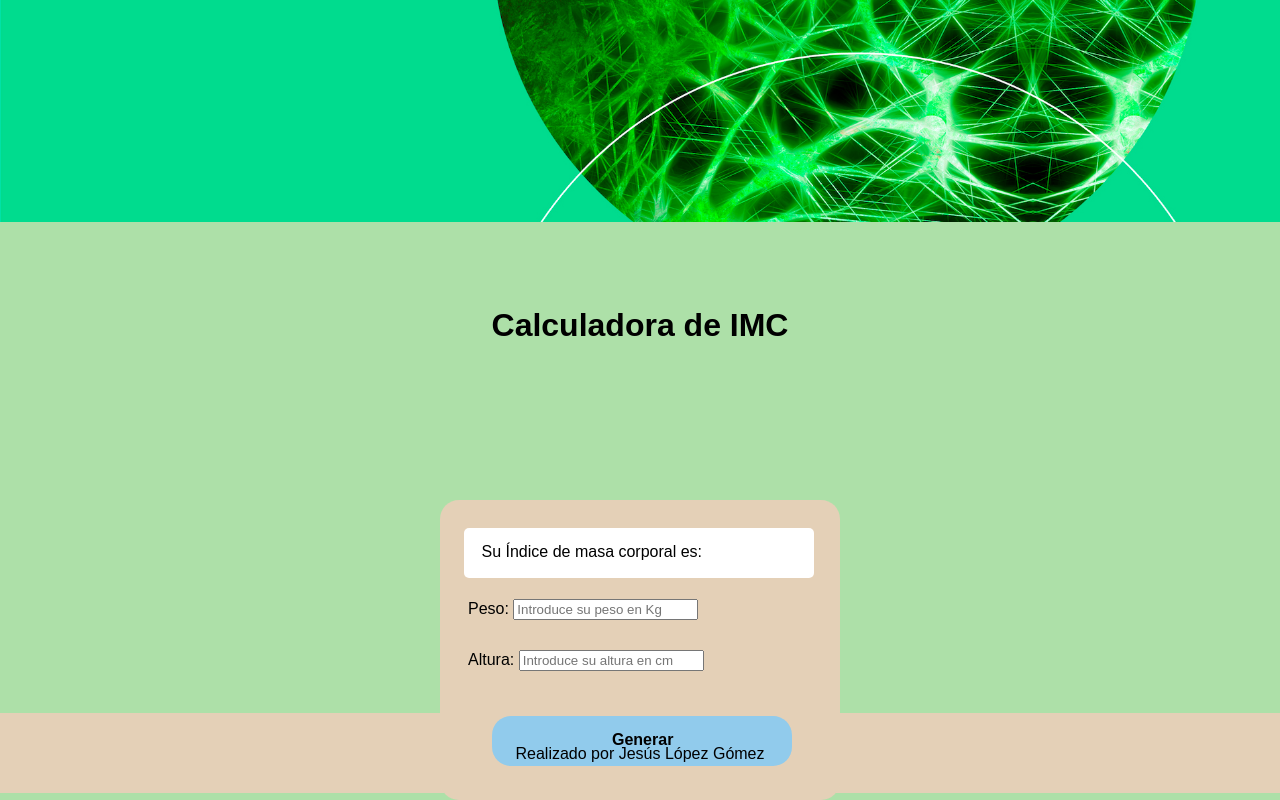
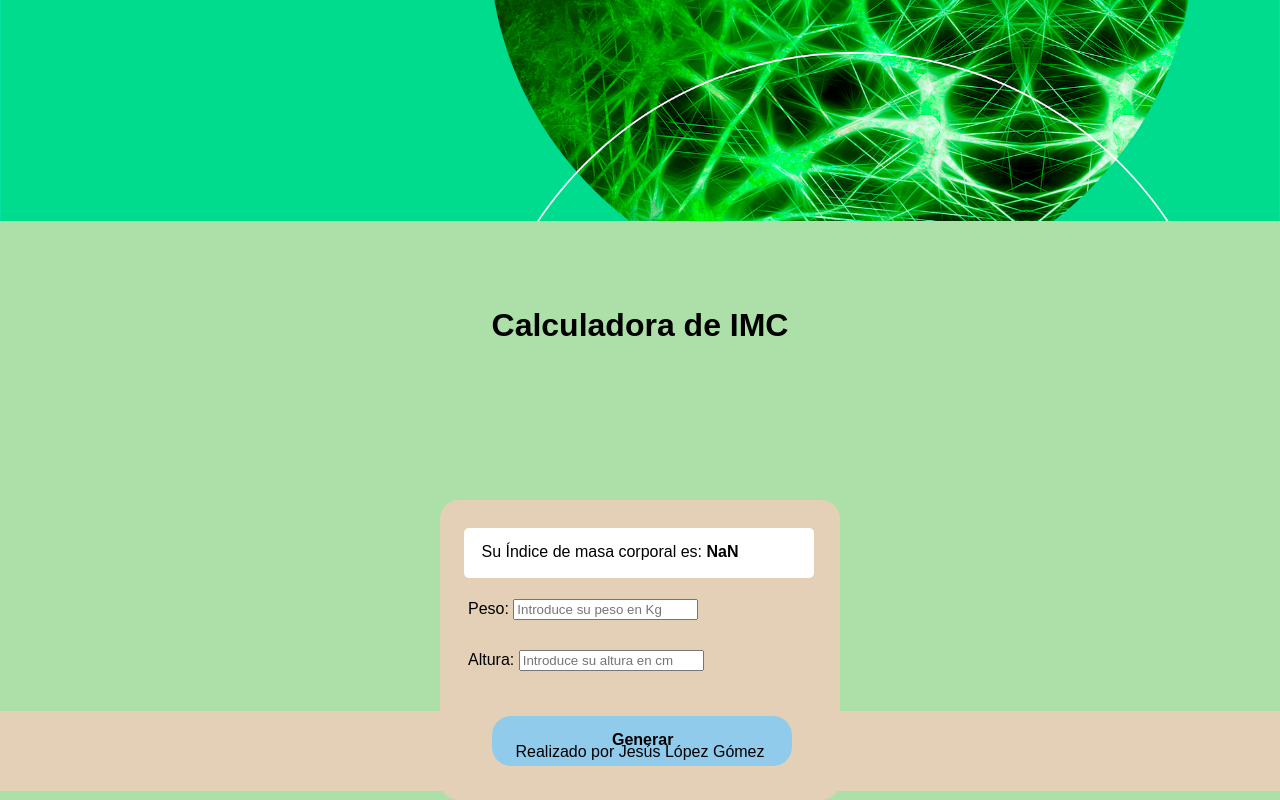
Before and after one commit to JesusLopezGomez/proyectoEvaluacionIncial, a plain HTML site: page calculadoraImc.html in a window 1280 px wide. Both pictures are taken after a click on the element "Generar". Shown: the part 75-875 px from the top of the page. Drawn offline with Linux system fonts and the light colour scheme.

Commit message:
actualización casa

```diff
--- a/estilos/cabecera.css
+++ b/estilos/cabecera.css
@@ -10,7 +10,7 @@ body{
 .cabecera{
     background-color:  rgb(228, 208, 183);
     height: 25px;
-    width: auto;
+    width: 100%;
     display: flex;
     justify-content: center;
 }
@@ -20,7 +20,7 @@ body{
 }
 
 .imgcabecera{
-    width: 1288px;
+    width: 100%;
 }
 
 a{
--- a/estilos/calculadoraimc.css
+++ b/estilos/calculadoraimc.css
@@ -66,4 +66,5 @@
     left: 40%;
     color: black;
     font-weight: bold;
+    cursor: pointer;
 }
--- a/javaScript/index.js
+++ b/javaScript/index.js
@@ -0,0 +1,21 @@
+//Recuperamos varios elementos de nuestro html
+let indiceResultado = document.getElementById("indice");
+let resultadoText = document.getElementById("resultadoText");
+
+let numPeso = document.getElementById("numPeso");
+let numAltura = document.getElementById("numAltura");
+
+let generar = document.getElementById("generar");
+
+
+//Con esto estoy a la espera de que le de click al elemento que este caso es un div de generar.
+generar.addEventListener(`click`,function(){
+    //Compruebo que lo que ha introducido el usuario, está correcto, es decir solo acepto números.
+    if(isNaN(numPeso.value) || isNaN(numAltura.value)){ //Si la altura o el peso no es un número entraría por este if.
+        resultadoText.textContent = "Error introduce números del 0 al 9"; //Le pongo el texto de error correspondiente
+        resultadoText.style.color = "red"; //Le pongo color rojo.
+    }else{ //Y en caso contario entraría por aquí y daria el resultado.
+        let alturaMetros = numAltura.value/100;
+        indiceResultado.textContent = (numPeso.value/((alturaMetros)*alturaMetros)).toFixed(2); //Le ponemos el resultado en el lugar que he seleccionado.
+    }
+});
```
